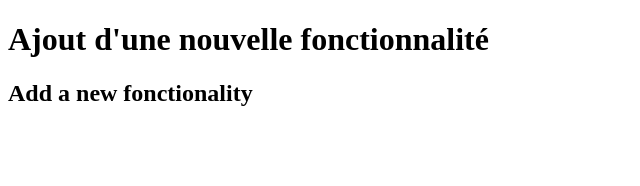
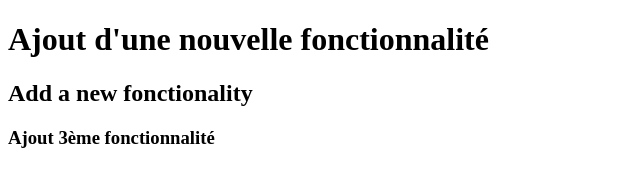
Before and after one commit to seckfatoumata/test, a plain HTML site: page index.html in a window 1280 px wide. Shown: the whole page, without its empty margins (0-640 px from the left). Drawn offline with Linux system fonts and the light colour scheme.

Commit message:
ajout d'un h3

```diff
--- a/index.html
+++ b/index.html
@@ -8,6 +8,7 @@
 <body>
     <h1>Ajout d'une nouvelle fonctionnalité</h1>
     <h2>Add a new fonctionality</h2>
+    <h3>Ajout 3ème fonctionnalité</h3>
 
 </body>
 </html>
```
